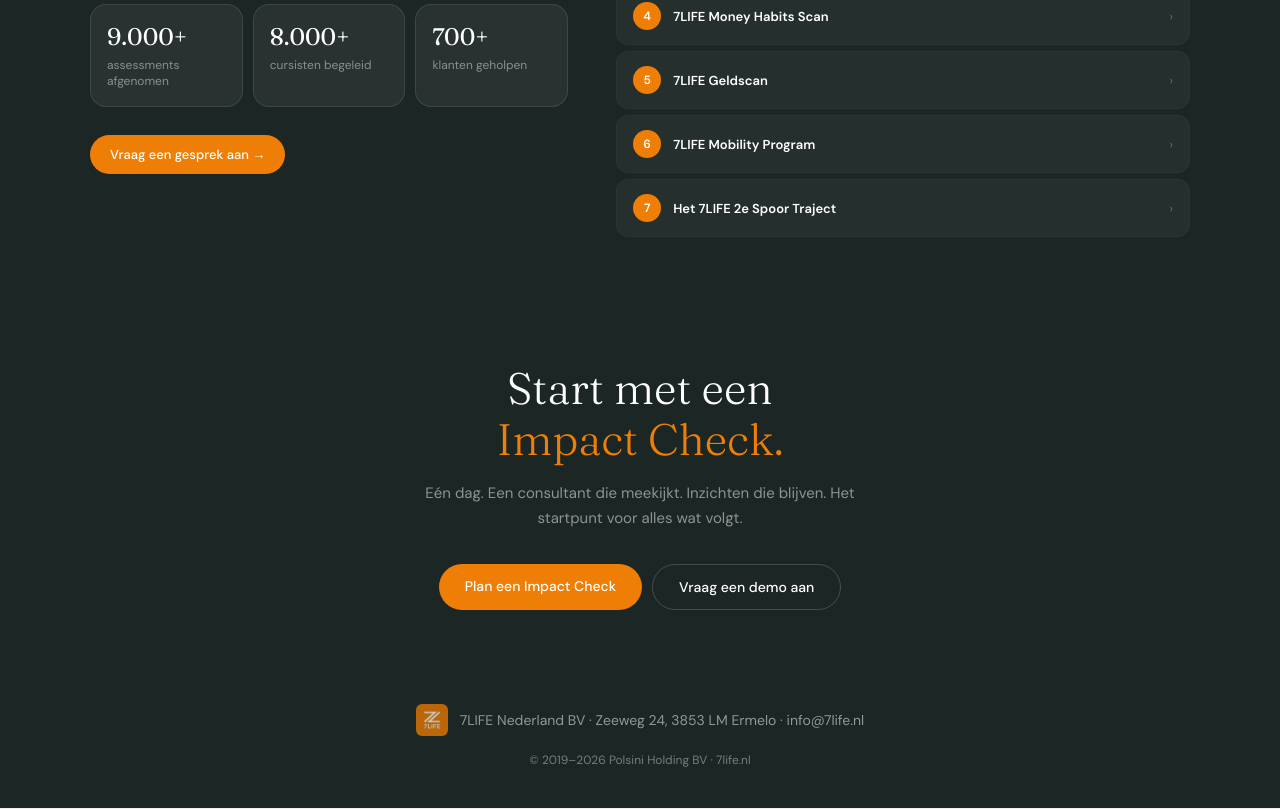
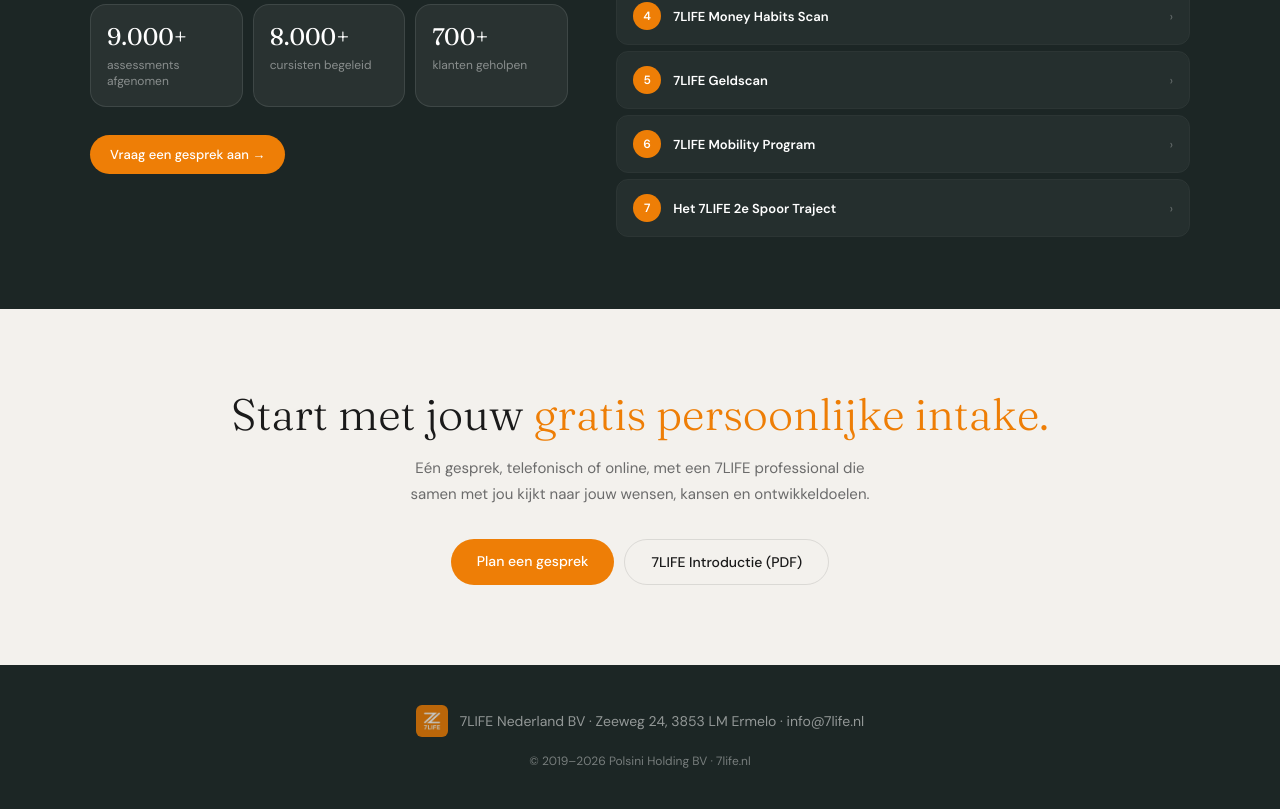
Before and after one commit to Hein-Runderkamp/7life-site, a Next.js app: page /build-strong-individueel in a window 1280 px wide. Shown: the part 1636-2445 px from the top of the page. Built offline with nearby package versions, Linux system fonts and the light colour scheme.

Commit message:
Build Strong Individueel: eigen lichte CTA-sectie met intake-tekst en PDF-download

```diff
--- a/app/build-strong-individueel/page.tsx
+++ b/app/build-strong-individueel/page.tsx
@@ -3,7 +3,6 @@
 import { useState } from "react";
 import Header from "@/components/Header";
 import Footer from "@/components/Footer";
-import CtaSectie from "@/components/CtaSectie";
 import Image from "next/image";
 
 const programmas = [
@@ -317,9 +316,34 @@
           </div>
         </section>
 
-        <div id="bsi-cta">
-          <CtaSectie />
-        </div>
+        <section className="px-[5%] py-20 text-center bg-achtergrond" id="bsi-cta">
+          <h2 className="font-serif text-[clamp(28px,4vw,44px)] font-light leading-[1.15] mb-4">
+            Start met jouw{" "}
+            <em className="text-oranje not-italic italic">
+              gratis persoonlijke intake.
+            </em>
+          </h2>
+          <p className="text-subtekst text-[15px] leading-[1.7] max-w-[480px] mx-auto mb-8">
+            Eén gesprek, telefonisch of online, met een 7LIFE professional
+            die samen met jou kijkt naar jouw wensen, kansen en
+            ontwikkeldoelen.
+          </p>
+          <div className="flex gap-2.5 flex-wrap justify-center">
+            <a
+              href="mailto:info@7life.nl?subject=Plan een gesprek — Build Strong Individueel"
+              className="bg-oranje text-white px-[26px] py-3 rounded-full text-sm font-medium hover:bg-[#d4710a] transition-colors"
+            >
+              Plan een gesprek
+            </a>
+            <a
+              href="/downloads/7life-introductie.pdf"
+              download
+              className="bg-transparent text-tekst border-[1.5px] border-black/[0.1] px-[26px] py-3 rounded-full text-sm font-medium hover:border-oranje hover:text-oranje transition-colors"
+            >
+              7LIFE Introductie (PDF)
+            </a>
+          </div>
+        </section>
       </main>
       <Footer />
     </>
```
Also changed, not shown: 1 other file (tests, documents, lock files or other folders).
